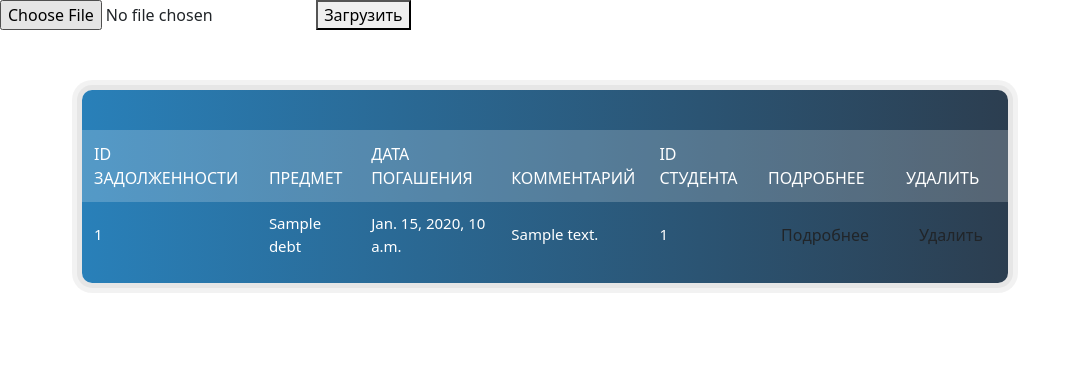
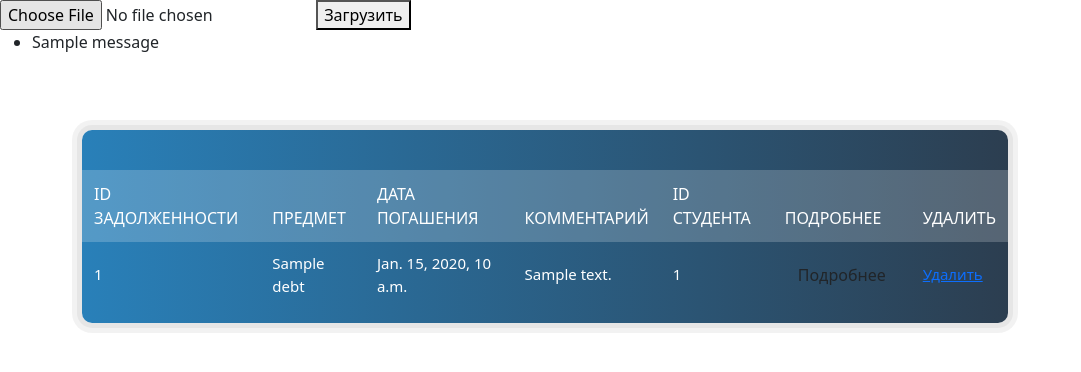
Before and after one commit to molode4ik/admin_panel_fdo, a Django app: template app/templates/exchange_app/debts.html in a window 1280 px wide. Shown: the top 372 px of the page, without its empty margins (0-1081 px from the left). Run offline with Django 4.2, Linux system fonts and the light colour scheme; the template is opened without the code that fills it: most values are stand-ins (such as "Sample title", 1, 10 or a date in 2020); one stand-in notice (Sample message) is shown.

Commit message:
Update debts.html

```diff
--- a/app/templates/exchange_app/debts.html
+++ b/app/templates/exchange_app/debts.html
@@ -11,7 +11,11 @@
     <input accept=".csv, .json" type="file" name="document">
     <button type="submit">Загрузить</button>
 </form>
-
+<ul class="messages">
+    {% for message in messages %}
+    <li{% if message.tags %} class="{{ message.tags }}"{% endif %}>{{ message }}</li>
+    {% endfor %}
+</ul>
 <div class="container">
     <div class="row">
         <div class="col-md-offset-1 col-md-10">
@@ -46,9 +50,9 @@
                                     </form>
                                 </td>
                                 <td>
-                                    <form action="{% url 'debts' %}" method="POST">
+                                    <form action="" method="POST">
                                         {% csrf_token %}
-                                        <button class="btn btn-default" title="Delete"><i class="fa fa-sync-alt"></i>Удалить</button>
+                                        <a href="/debts/delete_debts/{{ debt.academic_id }} ">Удалить</a>
                                     </form>
                                 </td>
                             </tr>
```
